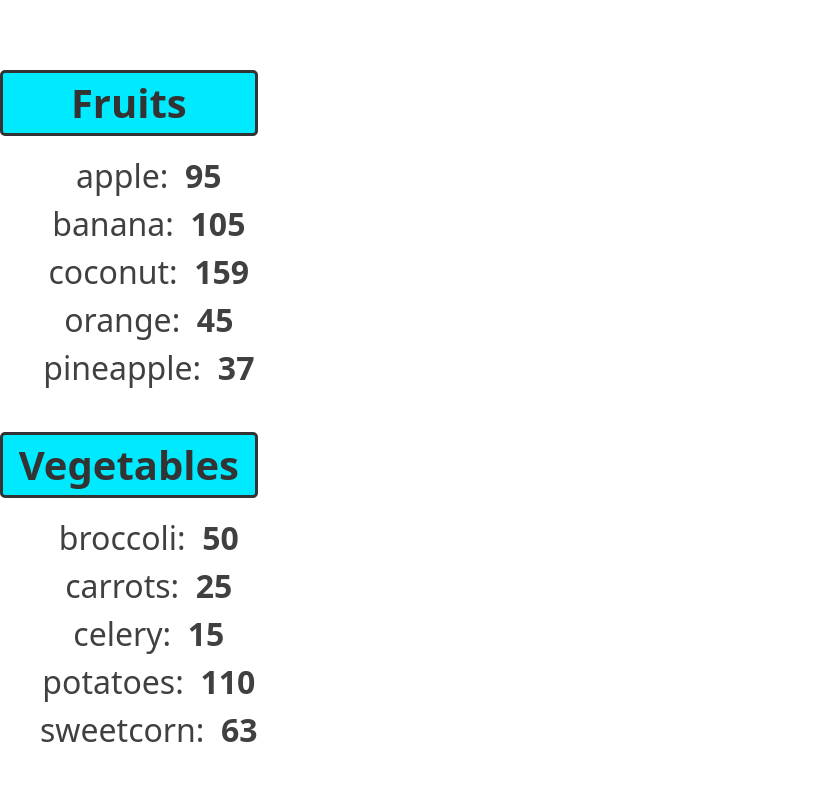
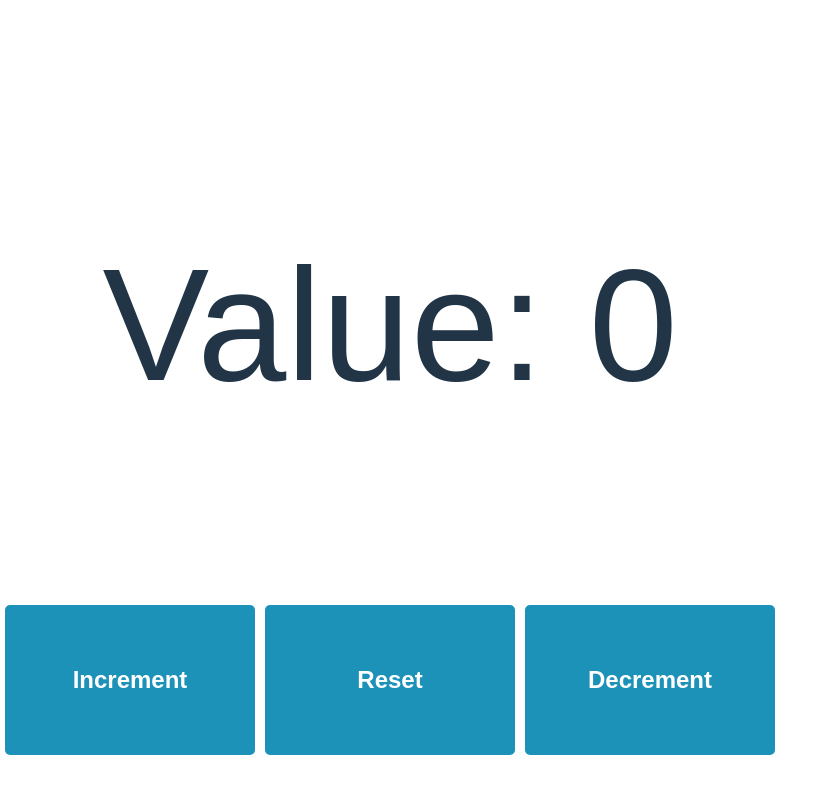
Before and after one commit to Alex-935/React_BroCode, a React (Vite) app in the folder my-react-app/: page / in a window 1280 px wide. Shown: the top 794 px of the page, without its empty margins (0-838 px from the left). Built offline with nearby package versions, Linux system fonts and the light colour scheme.

Commit message:
useState() hook

```diff
--- a/my-react-app/src/App.jsx
+++ b/my-react-app/src/App.jsx
@@ -7,9 +7,14 @@ import Student from "./Student.jsx";
 import UserGreeting from "./UserGreeting.jsx";
 import List from "./List.jsx";
 import ListProps from "./ListProps.jsx";
+import Button from "./Button.jsx"
+import ProfilePicture from './ProfilePicture.jsx'
+import MyComponent from "./MyComponent.jsx";
+import Counter from "./Counter.jsx"
 
 // cd into my-react-app,  npm run dev
 
+// props: <Student name="Spongebob" age={30} isStudent={true}/>
 function App() {
 
   const fruits = [{id: 1, name: "apple", calories: 95},
@@ -26,9 +31,13 @@ function App() {
 
   return(
 
-    <>
+    /*<>
       {fruits.length > 0 ? <ListProps items={fruits} category="Fruits"/> : null}
       {vegetables.length > 0 && <ListProps items={vegetables} category="Vegetables"/>}
+    </>*/
+
+    <>
+      <Counter />
     </>
   );
 }
--- /dev/null
+++ b/my-react-app/src/Button.jsx
@@ -0,0 +1,37 @@
+
+function Button (){
+
+    /*
+    const handleClick2 = (name) => {
+        console.log(`${name}, stop clicking me`);
+    }
+    return(
+        <button onClick={() => handleClick2("Bro")}>Click Me</button>
+    );*/
+
+
+    /*
+    let count = 0;
+
+    const handleClick = (name) => {
+        if (count < 3) {
+            count ++;
+            console.log(`${name}, you clicked me ${count} times.`);
+        }
+        else{
+            console.log("Stop clicking me");
+        }
+    };
+
+    return(<button onClick={() => handleClick("Bro")}>Click Me</button>)
+    */
+
+    // We are passed the event by default for onClick
+    //const handleClick = (e) => console.log(e);
+    const handleClick = (e) => e.target.textContent = "Ouch";
+
+    // When we have a paramater, we need to wrap it in an arrow function
+    return(<button onDoubleClick={(e) => handleClick(e)}>Click Me</button>);
+};
+
+export default Button;
--- /dev/null
+++ b/my-react-app/src/Counter.jsx
@@ -0,0 +1,26 @@
+import React, {useState} from "react";
+
+function Counter() {
+
+    const [counter, setCounter] = useState(0);
+
+    const incrementCounter = () => {
+        setCounter(counter+1);
+    }
+    const resetCounter = () => {
+        setCounter(0);
+    }
+    const decrementCounter = () => {
+        setCounter(counter-1);
+    }
+
+    return(
+        <div className="counter-container">
+            <p className="counter-display">Value: {counter}</p>
+            <button className="counter-button" onClick={incrementCounter}>Increment</button>
+            <button className="counter-button" onClick={resetCounter}>Reset</button>
+            <button className="counter-button" onClick={decrementCounter}>Decrement</button>
+        </div>
+    );
+}
+export default Counter;
--- a/my-react-app/src/List.jsx
+++ b/my-react-app/src/List.jsx
@@ -12,7 +12,7 @@ function List() {
     //fruits.sort((a, b) => b.calories - a.calories); //calories
 
     const lowCalFruits = fruits.filter(fruit => fruit.calories < 100);
-    const highCalFruits = fruits.filter(fruit => fruit.calories > 100);
+    const highCalFruits = fruits.filter(fruit => fruit.calories >= 100);
 
     /*
     const listItems = fruits.map(fruit => <li key={fruit.id}>
--- a/my-react-app/src/MyButton/MyButton.jsx
+++ b/my-react-app/src/MyButton/MyButton.jsx
@@ -18,7 +18,7 @@ function MyButton() {
 
     return(
         // module
-        <button className={styles.button}>Click Me</button>
+        <button className={styles.my-button}>Click Me</button>
         // inline styles
         //<button className={styles}>Click Me</button>
     );
--- /dev/null
+++ b/my-react-app/src/MyComponent.jsx
@@ -0,0 +1,56 @@
+/*
+React Hook = Special function that allows functional components to use react
+             features without writing class components (React v16.8)
+             (useState, useEffect, useContext, useReducer, useCallback, and more...)
+
+useState() = A react hook that allows the creation of a stateful variable
+             AND a setter function to update its value in the Virtual DOM
+             [name, setName]
+*/
+
+import React, {useState} from "react";
+
+function MyComponent(){
+
+    // useState returns an array with a variable and a setter
+    // using array destructuring to destructure the variable and name setter
+    //setState triggers a rerender of the virtual dom when the setter updates a value
+    const [name, setName] = useState("Guest");
+    const [age, setAge] = useState(0);
+    const [isEmployed, setIsEmployed] = useState(false);
+
+    const updateName = () => {
+        setName("Bro");
+    }
+
+    const incrementAge = () => {
+        setAge(age+1)
+    }
+    const decrementAge = () => {
+        setAge(age-1)
+    }
+    const resetAge = () => {
+        setAge(0)
+    }
+
+    const toggleEmployedStatus = () => {
+        setIsEmployed(!isEmployed)
+    }
+
+    return (
+        <div>
+            <p>Name: {name}</p>
+            <button onClick={updateName}>Set Name</button>
+
+            <p>Age: {age}</p>
+            <button onClick={incrementAge}>Increment</button>
+            <button onClick={resetAge}>Reset</button>
+            <button onClick={decrementAge}>Decrement</button>
+
+            <p>Is Employed: {isEmployed ? "Yes" : "No"}</p>
+            <button onClick={toggleEmployedStatus}>Change Employment Status</button>
+        </div>
+    );
+}
+
+export default MyComponent;
--- /dev/null
+++ b/my-react-app/src/ProfilePicture.jsx
@@ -0,0 +1,11 @@
+
+function ProfilePicture() {
+
+    const imageUrl = './src/assets/BroCodePfp.png';
+
+    const handleClick = (e) => e.target.style.display = "none";
+
+    return(<img onClick={(e) => handleClick(e)} src={imageUrl}></img>);
+}
+
+export default ProfilePicture;
--- a/my-react-app/src/Student.jsx
+++ b/my-react-app/src/Student.jsx
@@ -5,13 +5,13 @@ Props = read-only properties that are shared between components
 */
 import PropTypes from 'prop-types';
 
-function Student(props) {
+function Student({name="Guest", age=0, isStudent=false}) {
 
     return(
         <div className="student">
-            <p>Name: {props.name}</p>
-            <p>Age: {props.age}</p>
-            <p>Student: {props.isStudent ? "Yes" : "No"}</p>
+            <p>Name: {name}</p>
+            <p>Age: {age}</p>
+            <p>Student: {isStudent ? "Yes" : "No"}</p>
         </div>
     );
 }
@@ -21,9 +21,9 @@ Student.propTypes = {
     age: PropTypes.number,
     isStudent: PropTypes.bool,
 }
-Student.defaultProps = {
+/*Student.defaultProps = {
     name: "Guest",
     age: 0,
     isStudent: false,
-}
+}*/
 export default Student;
--- a/my-react-app/src/index.css
+++ b/my-react-app/src/index.css
@@ -159,3 +159,27 @@ button:focus-visible {
   color: hsl(0, 0%, 45%);
   cursor: pointer;
 }
+
+.counter-container {
+  text-align: center;
+  font-family: Arial, Helvetica, sans-serif;
+}
+.counter-display {
+  font-size: 10em;
+  margin: 0px, 0px, 50px, 0px;
+}
+.counter-button {
+  width: 250px;
+  height: 150px;
+  font-size: 1.5em;
+  font-weight: bold;
+  margin: 0px 5px;
+  color: rgb(255, 255, 255);
+  background-color: rgb(29, 146, 185);
+  border: none;
+  border-radius: 5px;
+  cursor: pointer;
+}
+.counter-button:hover {
+   background-color: rgba(29, 146, 185, 0.85);
+}
```
